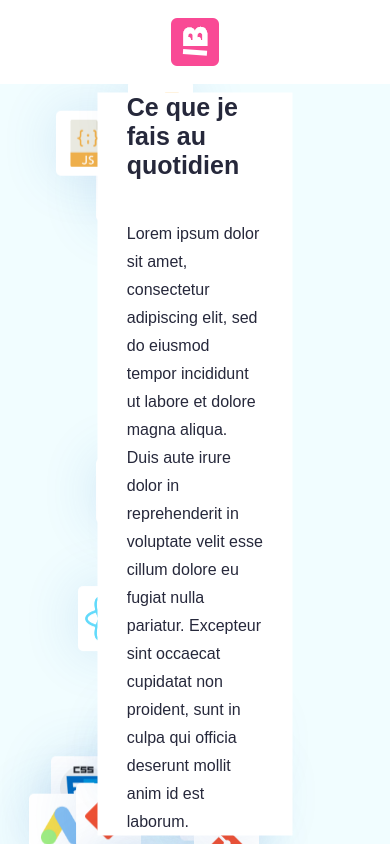
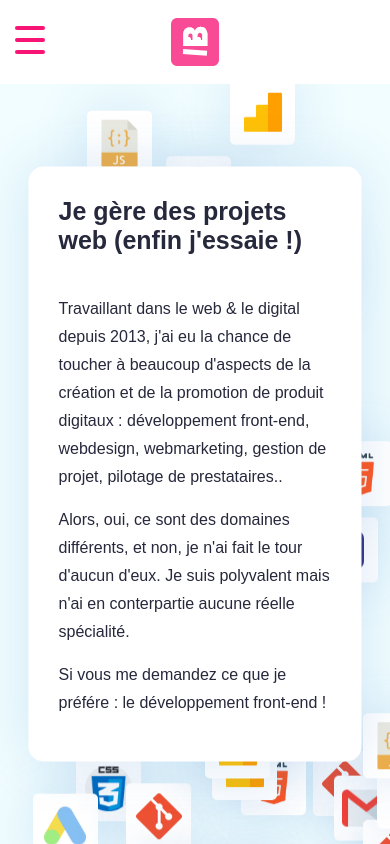
Before and after one commit to Goodal1/react-site-cv, a React (Create React App) app: page /presentation in a window 390 px wide. Built offline with nearby package versions, Linux system fonts and the light colour scheme.

Commit message:
pers - update url-parse package + ajout texte

```diff
--- a/src/components/Navmobile.js
+++ b/src/components/Navmobile.js
@@ -2,30 +2,24 @@ import React from 'react';
 import ReactDOM from 'react-dom';
 
 class Navmobile extends React.Component {
-
-    constructor(props){
+  constructor(props) {
     super(props);
-        this.state={
-          isDark:true,
+    this.state = {
+      isDark: true,
     };
     this.deployMenu = this.deployMenu.bind(this);
     this.closeyMenu = this.closeMenu.bind(this);
   }
 
-
-
-
-    deployMenu(){
-
+  deployMenu() {
     const mobileMenu = document.querySelector('.menu-mobile');
-        mobileMenu.style.transform='translateX(0%)';
+    mobileMenu.style.transform = 'translateX(0%)';
   }
 
-    closeMenu(){
+  closeMenu() {
     const mobileMenu = document.querySelector('.menu-mobile');
-        mobileMenu.style.transform='translateX(-100%)';
+    mobileMenu.style.transform = 'translateX(-100%)';
   }
-
 
   render() {
     return (
@@ -39,14 +33,22 @@ class Navmobile extends React.Component {
         </div>
         <div className="menu-mobile">
           <div className="close-container">
-            <img src="../img/icons/ic-close.svg" alt="" className="close" onClick={this.closeMenu}/>
+            <img src="../img/icons/ic-close.svg" alt="" className="close" onClick={this.closeMenu} />
           </div>
           <div className="links-container">
             <ul>
-                <li><a href="#">Présentation</a></li>
-                <li><a href="#">Expérience</a></li>
-                <li><a href="#">Portofolio</a></li>
-                <li><a href="#">Contact</a></li>
+              <li>
+                <a href="./presentation">Présentation</a>
+              </li>
+              <li>
+                <a href="./experience">Expérience</a>
+              </li>
+              <li>
+                <a href="./portfolio">Portfolio</a>
+              </li>
+              <li>
+                <a href="./contact">Contact</a>
+              </li>
             </ul>
           </div>
         </div>
--- a/src/components/Presentation.js
+++ b/src/components/Presentation.js
@@ -39,12 +39,13 @@ class Presentation extends React.Component {
         <div className="prez-banner-bg">
           <div className="prez-text">
             <div>
-              <h2>Ce que je fais au quotidien</h2>
-              <p>Lorem ipsum dolor sit amet, consectetur adipiscing elit, sed do eiusmod tempor incididunt ut labore et dolore magna aliqua.</p>
+              <h2>Je gère des projets web (enfin j'essaie !)</h2>
               <p>
-                Duis aute irure dolor in reprehenderit in voluptate velit esse cillum dolore eu fugiat nulla pariatur. Excepteur sint occaecat cupidatat non proident, sunt in culpa qui officia
-                deserunt mollit anim id est laborum.
+                Travaillant dans le web & le digital depuis 2013, j'ai eu la chance de toucher à beaucoup d'aspects de la création et de la promotion de produit digitaux : développement front-end,
+                webdesign, webmarketing, gestion de projet, pilotage de prestataires..
               </p>
+              <p>Alors, oui, ce sont des domaines différents, et non, je n'ai fait le tour d'aucun d'eux. Je suis polyvalent mais n'ai en conterpartie aucune réelle spécialité.</p>
+              <p>Si vous me demandez ce que je préfére : le développement front-end !</p>
             </div>
           </div>
           <div className="prez-icones">
--- a/src/components/Xp/Xp.js
+++ b/src/components/Xp/Xp.js
@@ -127,7 +127,7 @@ class Xp extends React.Component {
                 })}
           </div>
 
-          <div>
+          <div className="xp-image">
             <img src="img/wall.png" />
           </div>
           <XpPopUp title={this.state.currentItem.title} desc={this.state.currentItem.desc}></XpPopUp>
--- a/src/index.css
+++ b/src/index.css
@@ -132,7 +132,7 @@ header {
 .burger div {
   height: 4px;
   margin: 8px auto;
-  background: var(--white);
+  background: var(--red);
   border-radius: 500px;
   width: 84%;
 }
@@ -243,13 +243,15 @@ header li a:hover {
 .links-container li {
   list-style-type: none;
   padding: 2rem 0;
-  border-top: 1px dashed #38384a;
+
   font-weight: 900;
   font-size: 0.9rem;
 }
 
 .links-container li a {
-  color: var(--white);
+  color: var(--text);
+  border-bottom: 2px dashed var(--text);
+  padding-bottom: 5px;
   text-decoration: none;
 }
 
@@ -262,6 +264,15 @@ header li a:hover {
   border-top: none;
 }
 
+@media screen and (max-width: 968px) {
+  .menu-mobile {
+    width: 100%;
+  }
+
+  .menu-mobile img {
+    background: var(--red);
+  }
+}
 /*--menu-flottant - retiré--*/
 
 .floating-menu {
@@ -359,7 +370,7 @@ header li a:hover {
 }
 
 .main-banner-bg p {
-  margin-bottom: 30px;
+  margin: 30px auto;
 }
 
 .main-banner-elements {
@@ -414,6 +425,7 @@ header li a:hover {
 .prez-text p {
   font-size: 16px;
   line-height: 28px;
+  margin: 15px 0px;
 }
 
 .prez-icones {
@@ -457,6 +469,7 @@ header li a:hover {
 @media screen and (max-width: 968px) {
   .prez-banner-bg {
     position: relative;
+    display: block;
   }
   .prez-text {
     position: absolute;
@@ -464,8 +477,16 @@ header li a:hover {
     top: 50%;
     transform: translateX(-50%) translateY(-50%);
     background: var(--white);
-    max-width: 90%;
     left: 50%;
+    padding: 30px;
+    border-radius: 15px;
+    box-shadow: var(--shadow);
+    width: 360px;
+    max-width: 70vw;
+  }
+
+  .prez-text div {
+    padding: 0;
   }
 }
 
--- a/src/mediaqueries.css
+++ b/src/mediaqueries.css
@@ -1,28 +1,24 @@
 /*--BODY--*/
-@media screen and (max-width:690px){
-
-    body{
-        position:relative
+@media screen and (max-width: 690px) {
+  body {
+    position: relative;
   }
 }
 
 /*--HEADER--*/
 
-
-@media screen and (max-width:1040px){
-
-    header{
+@media screen and (max-width: 1040px) {
+  header {
     grid-template-columns: 10% 1fr 30%;
-        font-size:1rem
+    font-size: 1rem;
   }
 }
 
-@media screen and (max-width:690px){
-
-    header{
-        grid-template-columns:1fr;
-        font-size:1rem;
-        background: none;
+@media screen and (max-width: 690px) {
+  header {
+    grid-template-columns: 1fr;
+    font-size: 1rem;
+    background: var(--white);
     min-height: 5rem;
   }
 
@@ -30,43 +26,40 @@
     max-height: 100%;
   }
 
-    .menu-container, .darkmode-container{
-        display:none;
+  .menu-container,
+  .darkmode-container {
+    display: none;
   }
 
-    .burger-container{
-        display:flex;
-
+  .burger-container {
+    display: flex;
   }
 }
 
-
 /*--NAVIGATION FLOTTANTE--*/
-@media screen and (max-width:970px){
-
-    .floating-menu{
+@media screen and (max-width: 970px) {
+  .floating-menu {
     display: none;
   }
 }
 
 /*--MAIN BANNER--*/
 
-@media screen and (max-width:1590px){
-    h1{
-        font-size:8em
+@media screen and (max-width: 1590px) {
+  h1 {
+    font-size: 8em;
   }
 }
 
-@media screen and (max-width:1435px){
-    h1{
-        font-size:7em
+@media screen and (max-width: 1435px) {
+  h1 {
+    font-size: 7em;
+  }
 }
 
-}
-
-@media screen and (max-width:1270px){
-    h1{
-        font-size:7em
+@media screen and (max-width: 1270px) {
+  h1 {
+    font-size: 7em;
   }
 
   .main-banner-elements {
@@ -80,174 +73,104 @@
     height: 0px;
   }
 
-    #robot{
+  #robot {
     transform: translateY(-10%);
-    }
-
-
-
-}
-
-@media screen and (max-width:970px){
-
-    h1{
-        font-size:5em;
-        margin:0;
   }
 }
 
-@media screen and (max-width:690px){
+@media screen and (max-width: 970px) {
+  h1 {
+    font-size: 5em;
+    margin: 0;
+  }
+}
 
-    .main-banner{
+@media screen and (max-width: 690px) {
+  .main-banner {
     grid-template-columns: 1fr 5px 1fr;
   }
 
-    .main-banner-text{
-        padding:4rem 2rem;
-    }
-
-}
-
-/*--PRESENTATION--*/
-
-@media screen and (max-width:970px){
-    .prez-texte, .prez-icones{
-        padding:0;
-    }
-}
-
-@media screen and (max-width:690px){
-
-    .prez{
-        padding:4rem 2rem;
-        display: block;
-    }
-
-    .prez-texte, .prez-icones{
-        padding:0;
+  .main-banner-text {
+    padding: 4rem 2rem;
   }
 }
 
 /*--PRESENTATION--*/
 
-@media screen and (max-width:970px){
-    .prez-texte, .prez-icones{
-        padding:0;
+@media screen and (max-width: 970px) {
+  .prez-texte,
+  .prez-icones {
+    padding: 0;
   }
 }
 
-@media screen and (max-width:690px){
-
-    .prez{
-        padding:4rem 2rem;
+@media screen and (max-width: 690px) {
+  .prez {
+    padding: 4rem 2rem;
     display: block;
   }
 
-    .prez-texte, .prez-icones{
-        padding:0;
+  .prez-texte,
+  .prez-icones {
+    padding: 0;
+  }
 }
 
-    .xp-frise{
-        display:none
+/*--PRESENTATION--*/
+
+@media screen and (max-width: 970px) {
+  .prez-texte,
+  .prez-icones {
+    padding: 0;
+  }
+}
+
+@media screen and (max-width: 690px) {
+  .prez {
+    padding: 4rem 2rem;
+    display: block;
+  }
+
+  .prez-texte,
+  .prez-icones {
+    padding: 0;
+  }
+
+  .xp-frise {
+    display: none;
   }
 }
 
 /*--EXPERIENCE ET FORMATION--*/
 
-    @media screen and (max-width:970px){
-        .xp{
-            padding:5rem 0 5rem 5rem;
+@media screen and (max-width: 970px) {
+  .xp {
+    padding: 0;
   }
 
-        .form{
-            padding:5rem;
-
+  .xp-container {
+    position: relative;
+    display: block;
+    padding: 0;
   }
 
-        .xp-slider-container div{
-            min-width:50vw
+  .xp-slider-container {
+    position: absolute;
+    width: 100%;
+    height: 90vh;
+    z-index: 1;
+    overflow-y: scroll;
   }
 
-        .form-slider-container{
-            display:block;
+  .xp-image {
+    position: absolute;
+    z-index: 0;
+    right: 0;
+    transform: translateX(50%);
   }
 
-        .form-slider-container div{
-            min-width:100%;
-            display:block;
-            margin:10px 0;
+  .xp-popup {
+    z-index: 3;
+    width: 100vw;
   }
 }
-
-    @media screen and (max-width:690px){
-
-        .xp{
-            padding:4rem 0 4rem 2rem;
-
-        }
-
-        .xp-slider-container div{
-            min-width:80vw
-        }
-
-    }
-
-    /*--POPUPS--*/
-
-    @media screen and (max-width:970px){
-        .xp{
-            padding:5rem 0 5rem 5rem;
-        }
-
-        .form{
-            padding:5rem;
-
-        }
-
-        .xp-slider-container div{
-            min-width:50vw
-        }
-
-        .form-slider-container{
-            display:block;
-        }
-
-        .form-slider-container div{
-            min-width:100%;
-            display:block;
-            margin:10px 0;
-        }
-    }
-
-    @media screen and (max-width:690px){
-
-        .xp-pop{
-            padding:4rem 2rem;
-
-        }
-
-        .xp-pop-content{
-            padding: 0 10px;
-        }
-
-        .xp-pop-desc p{
-            margin-top:20px 0;
-        }
-
-        .xp-pop-desc p:nth-child(1){
-            margin-top:0;
-        }
-
-        .xp-pop-header, .xp-pop-listing{
-            display: block;
-
-        }
-
-        .xp-proj{
-            margin-top:20px;
-
-        }
-
-
-
-    }
```
Lines whose indentation alone changed are shown as unchanged.
